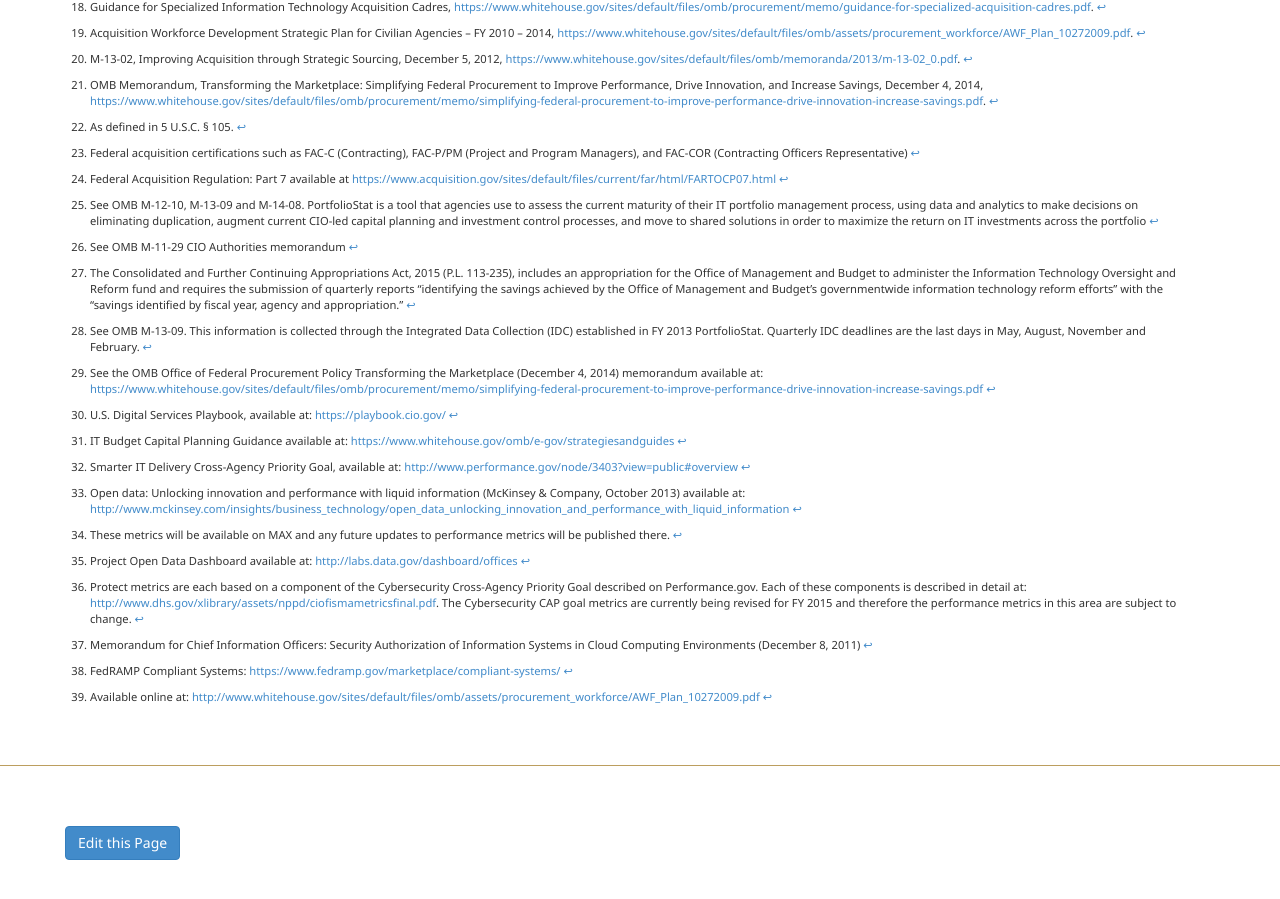
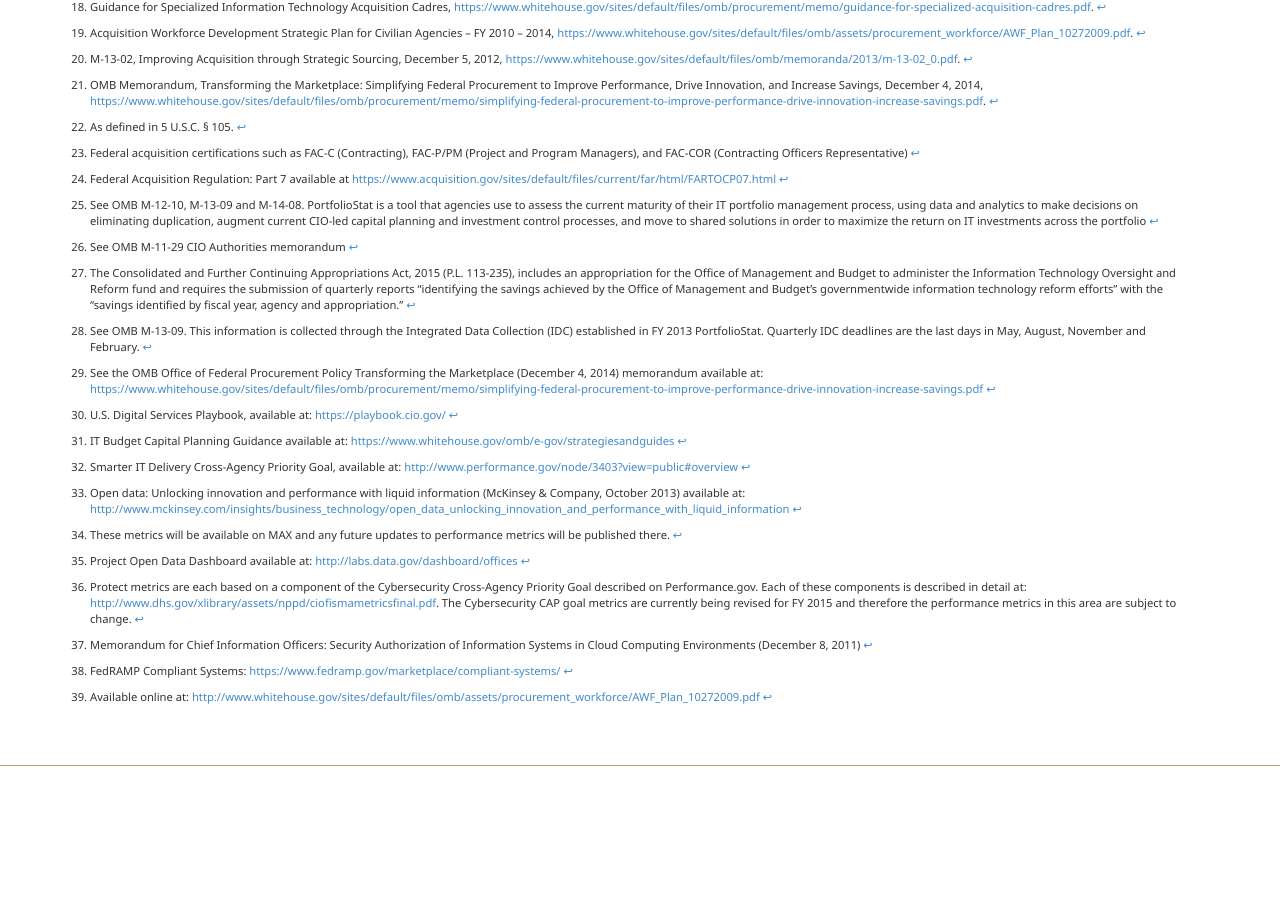
Before and after one commit to WhiteHouse/fitara, a Jekyll site: the page built from index.md, in a window 1280 px wide and 900 px high, scrolled down 21597 px. Built offline with Jekyll 4.4.1, drawn with Linux system fonts in a browser that asks for light colours; after the commit the page ends 22463 px from its top, so only the background shows below that.

Commit message:
commented out "edit this page"

```diff
--- a/_includes/footer.html
+++ b/_includes/footer.html
@@ -3,7 +3,7 @@
     <div class="row-fluid">
       <div class="span12">
         <div class="pull-left">
-          <a class="btn btn-primary" href="{{ edit_url }}">Edit this Page</a>
+          <!-- <a class="btn btn-primary" href="{{ edit_url }}">Edit this Page</a> -->
         </div>
 <!--        <div class="pull-right">
           <iframe src={{ site.url }}/assets/ghbtns/github-btn.html?user={{ site.org_name }}&repo={{ site.repo_name }}&type=fork&count=true" allowtransparency="true" frameborder="0" scrolling="0" width="95" height="20"></iframe>
```
